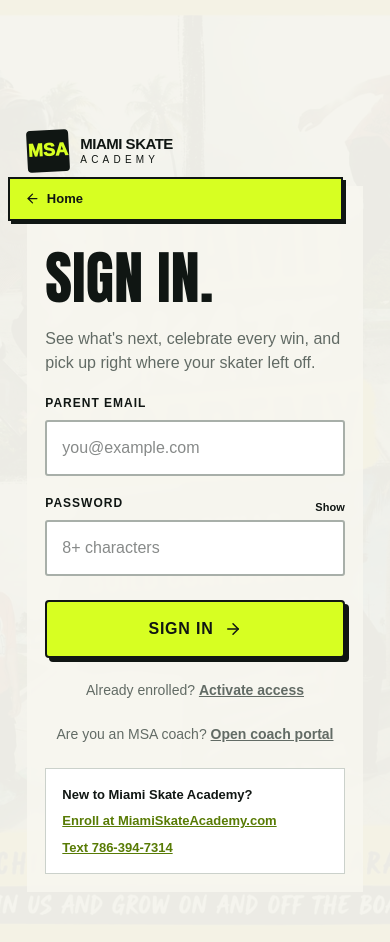
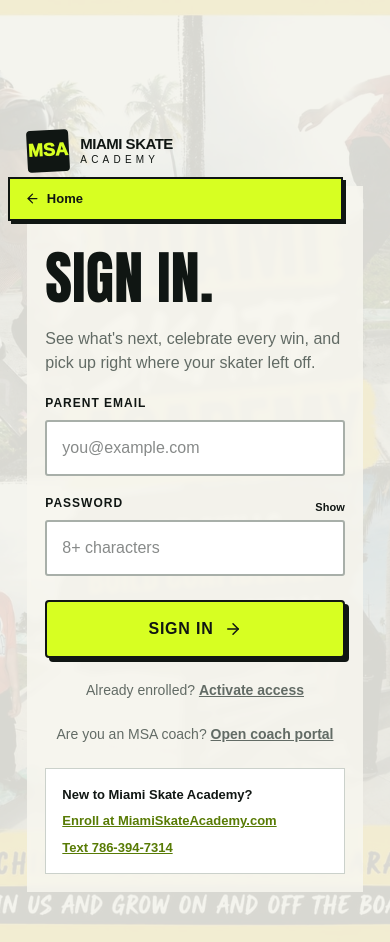
Before and after one commit to yointcounty/msa-dashboard, a Next.js app: page /auth/login in a window 390 px wide. Built offline with nearby package versions, Linux system fonts and the light colour scheme; no server answers.

Commit message:
Make MSA auth photo carousel more visible

```diff
--- a/app/auth/auth.css
+++ b/app/auth/auth.css
@@ -39,7 +39,7 @@
   padding-bottom: 8px;
 }
 
-/* Rotating MSA skater photography stays behind the auth content so forms remain clear. */
+/* Rotating real MSA photo-bank photography stays visible behind auth content while forms remain clear. */
 .auth-panel,
 .auth-visual {
   position: relative;
@@ -59,19 +59,19 @@
   transition: opacity 650ms ease;
 }
 .auth-photo-carousel img.active {
-  opacity: 0.18;
+  opacity: 0.32;
 }
 .auth-photo-wash {
   position: absolute;
   inset: 0;
   z-index: 1;
-  background: rgba(247, 246, 239, 0.7);
+  background: rgba(247, 246, 239, 0.56);
 }
 .auth-visual .auth-photo-carousel img.active {
-  opacity: 0.72;
+  opacity: 0.78;
 }
 .auth-visual .auth-photo-wash {
-  background: linear-gradient(180deg, rgba(0, 0, 0, 0.14), rgba(0, 0, 0, 0.68));
+  background: linear-gradient(180deg, rgba(0, 0, 0, 0.1), rgba(0, 0, 0, 0.58));
 }
 .auth-panel > :not(.auth-photo-carousel),
 .auth-visual > :not(.auth-photo-carousel) {
@@ -80,7 +80,7 @@
 }
 .auth-card {
   padding: 22px;
-  background: rgba(247, 246, 239, 0.88);
+  background: rgba(247, 246, 239, 0.86);
   backdrop-filter: blur(2px);
 }
 .auth-panel .brand-lockup,
@@ -89,10 +89,10 @@
 }
 @media (max-width: 560px) {
   .auth-photo-carousel img.active {
-    opacity: 0.14;
+    opacity: 0.28;
   }
   .auth-photo-wash {
-    background: rgba(247, 246, 239, 0.74);
+    background: rgba(247, 246, 239, 0.6);
   }
   .auth-card {
     padding: 18px;
```
